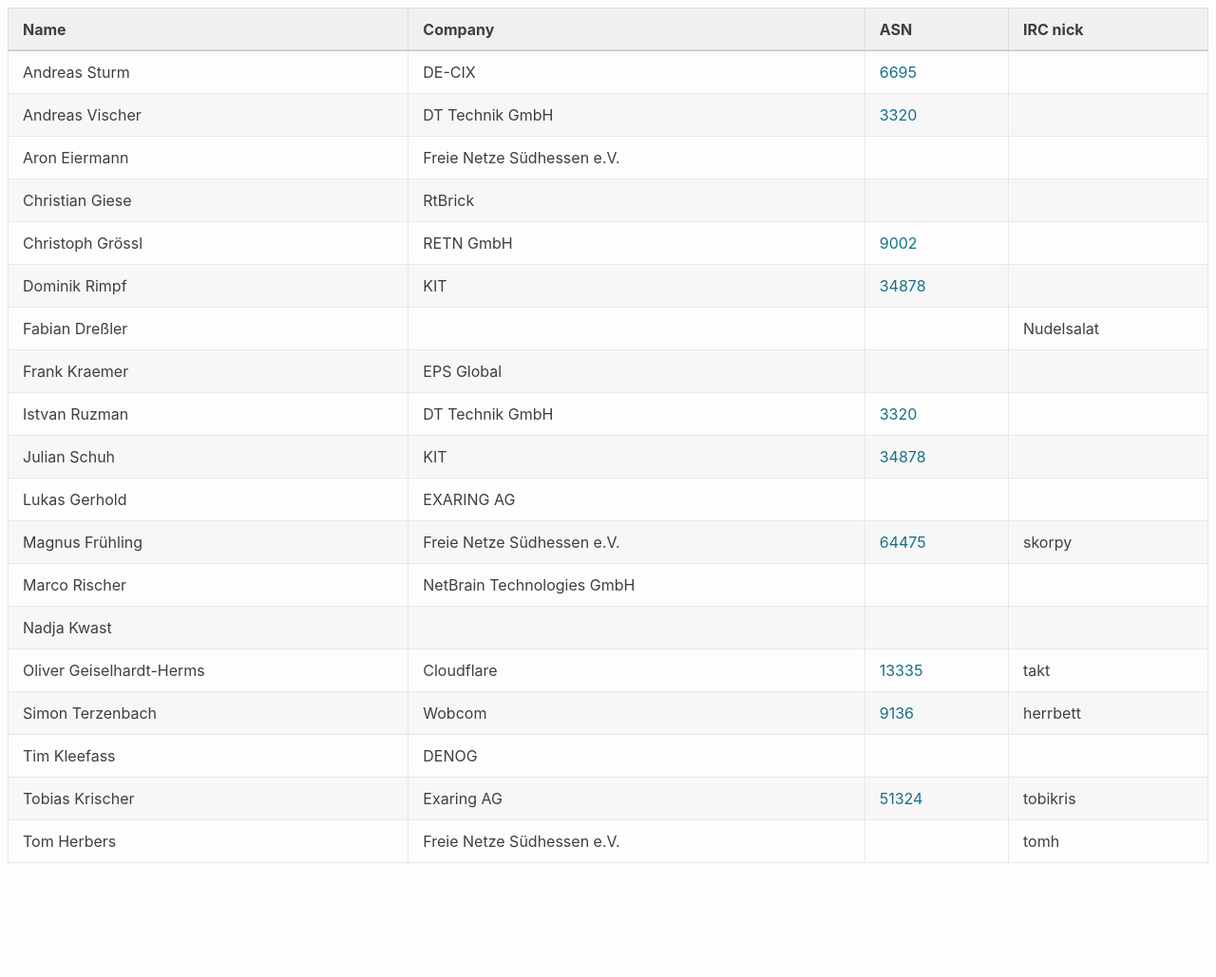
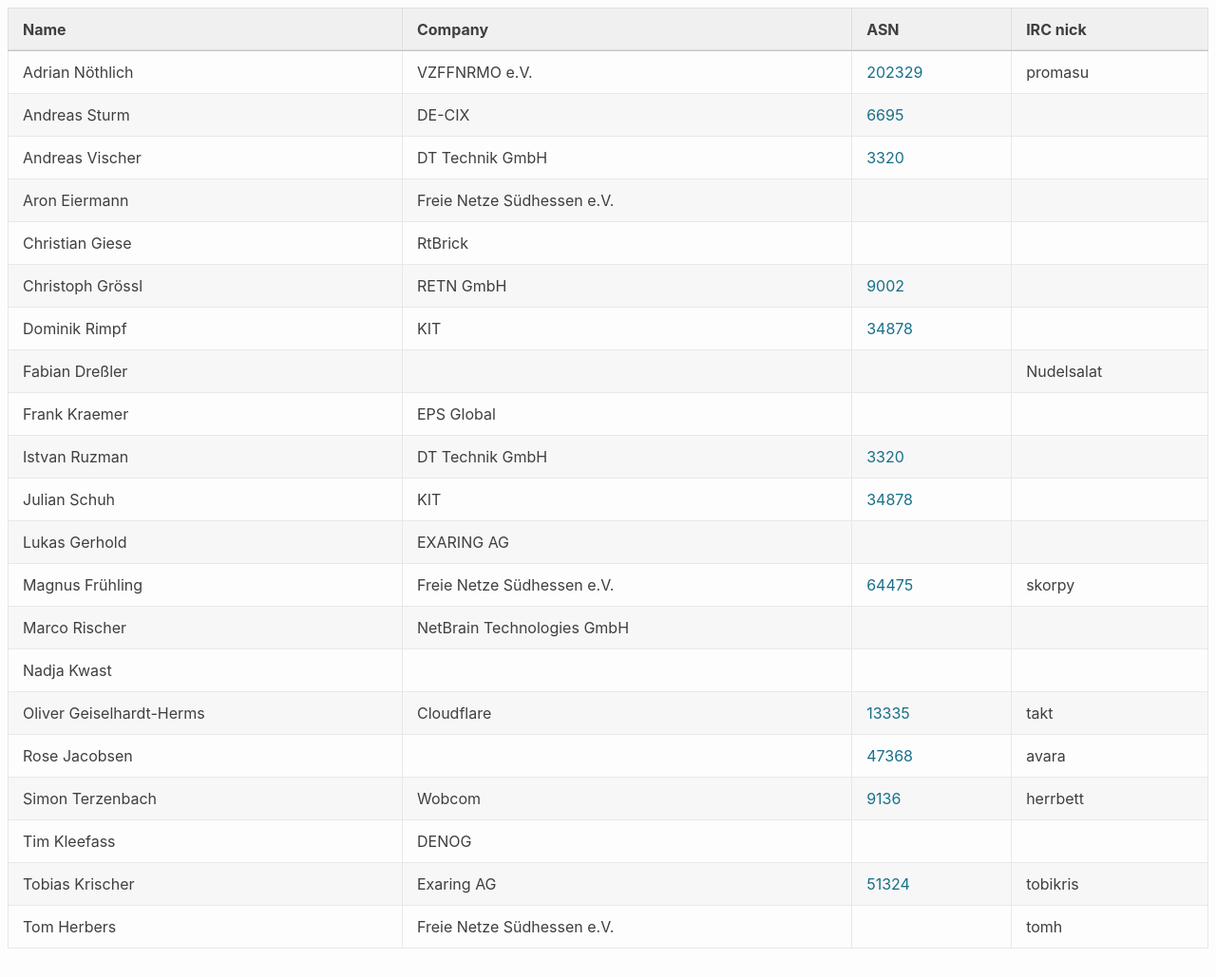
Before and after one commit to denog/pretix-attendeelist, a Jekyll site: the page built from meetup2023_04/index.markdown, in a window 1280 px wide and 1029 px high. Shown: the whole window at 95% size. Built offline with Jekyll 4.4.1, drawn with Linux system fonts in a browser that asks for light colours.

Commit message:
Latest data: Sat May 20 12:51:07 UTC 2023

```diff
--- a/_data/attendees_denog_meetup_2023_04.json
+++ b/_data/attendees_denog_meetup_2023_04.json
@@ -1,4 +1,10 @@
 [
+  {
+    "name": "Adrian Nöthlich",
+    "company": "VZFFNRMO e.V.",
+    "irc": "promasu",
+    "asn": "202329"
+  },
   {
     "name": "Andreas Sturm",
     "company": "DE-CIX",
@@ -90,6 +96,12 @@
     "asn": "13335"
   },
   {
+    "name": "Rose Jacobsen",
+    "company": null,
+    "irc": "avara",
+    "asn": "47368"
+  },
+  {
     "name": "Simon Terzenbach",
     "company": "Wobcom",
     "irc": "herrbett",
```
